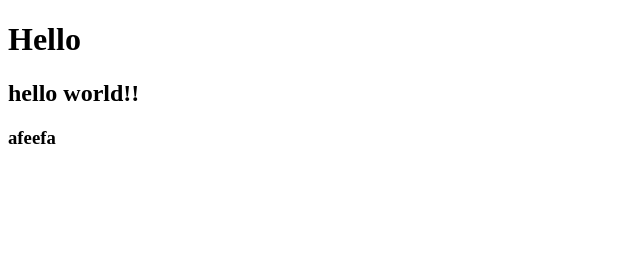
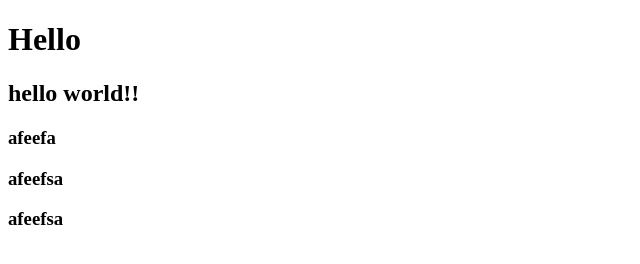
Before and after one commit to naibTovsultanov/project, a plain HTML site: page index.html in a window 1280 px wide. Shown: the whole page, without its empty margins (0-640 px from the left). Drawn offline with Linux system fonts and the light colour scheme.

Commit message:
mod html

```diff
--- a/index.html
+++ b/index.html
@@ -10,6 +10,8 @@
     <h1>Hello</h1>
     <h2>hello world!!</h2>
     <h3>afeefa</h3>
+    <h3>afeefsa</h3>
+    <h3>afeefsa</h3>
     <script src="/js/script.js"></script>
 </body>
 </html>
```
Also changed, not shown: 1 other file.
